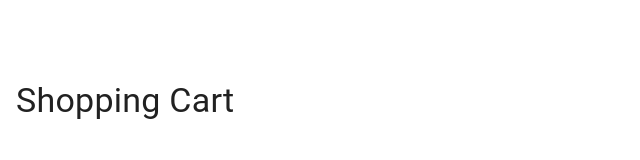
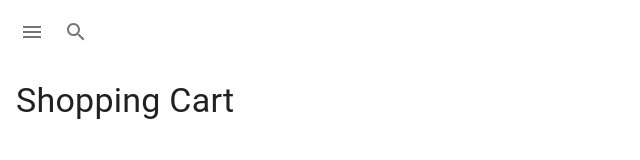
Before and after one commit to Tanaka785/OnlineStore, a React (Vite) app in the folder Frontend/: page /cart in a window 1280 px wide. Shown: the top 160 px of the page, without its empty margins (0-640 px from the left). Built offline with nearby package versions, Linux system fonts and the light colour scheme.

Commit message:
Add menu and search icons to CartNavbar for enhanced navigation

```diff
--- a/Frontend/src/components/other/cartpage/CartNavbar.jsx
+++ b/Frontend/src/components/other/cartpage/CartNavbar.jsx
@@ -1,10 +1,29 @@
 import React from "react";
 import { AppBar, Box, Toolbar, Typography } from "@mui/material";
+import IconButton from "@mui/material/IconButton";
+import MenuIcon from "@mui/icons-material/Menu";
+import SearchIcon from "@mui/icons-material/Search";
 
 function CartNavbar() {
   return (
     <AppBar position="static" sx={{}}>
       <Toolbar>
+        <IconButton
+          edge="start"
+          color="secondary.main"
+          aria-label="menu"
+          sx={{ mr: 2 }}
+        >
+          <MenuIcon />
+        </IconButton>
+        <IconButton
+          edge="start"
+          color="secondary.main"
+          aria-label="search"
+          sx={{ mr: 2 }}
+        >
+          <SearchIcon />
+        </IconButton>
         <Typography variant="h6" component="div" sx={{ flexGrow: 1 }}>
           Your Cart
         </Typography>
```
